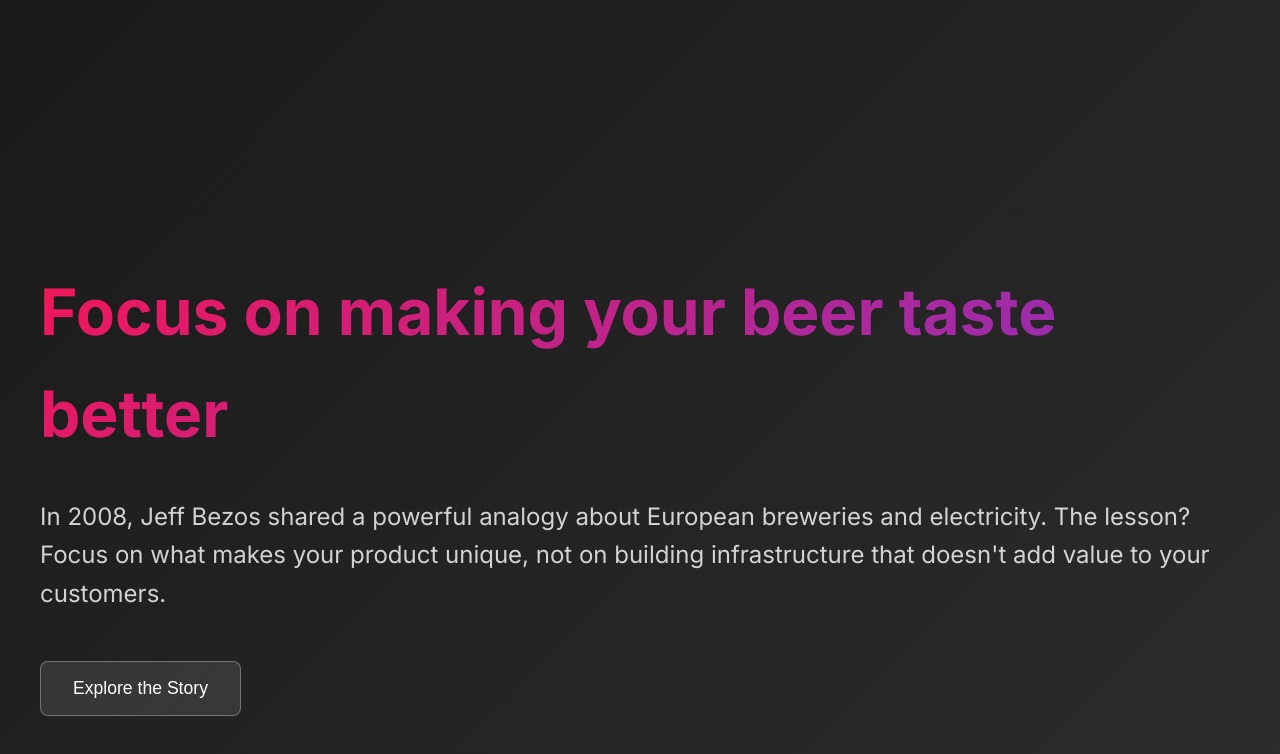
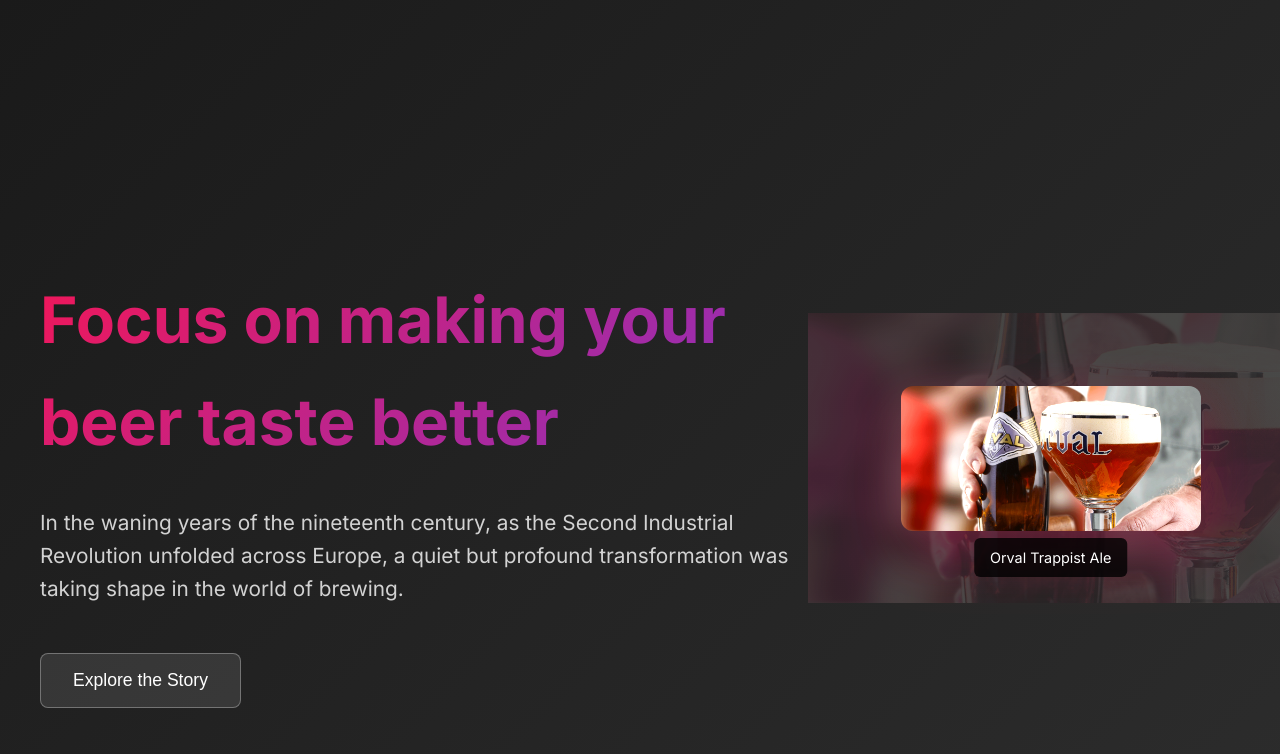
Before and after one commit to romdj/zerotoone.solutions, a SvelteKit app: page / in a window 1280 px wide. Shown: the part 802-1556 px from the top of the page. Built offline with nearby package versions, Linux system fonts and the light colour scheme.

Commit message:
feat: updated the beer story

```diff
--- /dev/null
+++ b/src/routes/+layout.ts
@@ -0,0 +1,2 @@
+export const prerender = true;
+export const trailingSlash = 'ignore';
--- a/src/routes/+page.svelte
+++ b/src/routes/+page.svelte
@@ -35,14 +35,21 @@
 </section>
 
 <!-- Story Section 1: Focus on making your beer taste better -->
-<section class="story-section" style="min-height: 100vh; background: linear-gradient(135deg, #1a1a1a 0%, #2d2d2d 100%); color: white; display: flex; align-items: center; padding: 4rem 2rem;">
-	<div style="max-width: 1200px; margin: 0 auto; width: 100%;">
+<section class="story-section" style="min-height: 100vh; background: linear-gradient(135deg, #1a1a1a 0%, #2d2d2d 100%); color: white; display: flex; align-items: center; padding: 4rem 2rem; position: relative; overflow: hidden;">
+	<!-- Background illustration -->
+	<div style="position: absolute; right: -10%; top: 50%; transform: translateY(-50%); opacity: 0.15; z-index: 0;">
+		<img src="/orval.png" alt="Orval Beer" style="width: 600px; height: auto; filter: sepia(20%) saturate(150%) hue-rotate(320deg);" />
+	</div>
+
+	<div style="max-width: 1200px; margin: 0 auto; width: 100%; position: relative; z-index: 1;">
+		<div style="display: grid; grid-template-columns: 2fr 1fr; gap: 4rem; align-items: center;">
+			<!-- Main content -->
 			<div class="story-content">
 				<h2 style="font-size: 4rem; font-weight: 700; margin-bottom: 2rem; background: linear-gradient(135deg, #F11759, #8333C5); -webkit-background-clip: text; -webkit-text-fill-color: transparent; background-clip: text;">
 					Focus on making your beer taste better
 				</h2>
-			<p style="font-size: 1.5rem; line-height: 1.6; margin-bottom: 3rem; color: rgba(255, 255, 255, 0.8);">
-				In 2008, Jeff Bezos shared a powerful analogy about European breweries and electricity. The lesson? Focus on what makes your product unique, not on building infrastructure that doesn't add value to your customers.
+				<p style="font-size: 1.3rem; line-height: 1.6; margin-bottom: 3rem; color: rgba(255, 255, 255, 0.8);">
+					In the waning years of the nineteenth century, as the Second Industrial Revolution unfolded across Europe, a quiet but profound transformation was taking shape in the world of brewing.
 				</p>
 
 				<button
@@ -55,19 +62,38 @@
 
 				{#if expandedStory === 'beer'}
 					<div class="expanded-story" style="margin-top: 3rem; padding: 2rem; background: rgba(0, 0, 0, 0.5); border-radius: 12px; border-left: 4px solid #F11759;">
-					<h3 style="color: #F11759; margin-bottom: 1.5rem; font-size: 1.5rem;">Jeff Bezos's talk at YC in 2008</h3>
 						<div style="font-size: 1.1rem; line-height: 1.7; color: rgba(255, 255, 255, 0.9);">
-						<p style="margin-bottom: 1.5rem;">Jeff uses this analogy for AWS. He talks about European beer breweries around the turn of the 20th century.</p>
-						<p style="margin-bottom: 1.5rem;">Electricity has just been invented. This was this massive enabling technology. Breweries could now brew vastly more quantities of beer than you could before electricity.</p>
-						<p style="margin-bottom: 1.5rem;">The first breweries to adopt it built their own power generators. It worked fine for a few years but it was super capital intensive.</p>
-						<p style="margin-bottom: 1.5rem;">Then the utilities companies came along and the next generation of breweries just rented the power from the utilities companies.</p>
-						<p style="margin-bottom: 1.5rem; font-weight: 600; color: #F11759;">[They beat] the first generation of breweries because guess what: whoever makes your electricity has no impact on how your beer tastes.</p>
-						<p style="margin-bottom: 1.5rem;">Jeff's argument to all of these startups [at YC] was focus on the attributes of your product that your customers are going to care about.</p>
-						<p style="margin-bottom: 1rem;">The second, if you look what Bezos did, not what he said, is that being a utility company is an exceedingly great business. Particularly, being an unregulated utility company.</p>
-						<p style="font-style: italic; color: rgba(255, 255, 255, 0.7);">— David Rosenthal</p>
+
+							<h4 style="color: #F11759; margin: 2rem 0 1rem 0; font-size: 1.3rem;">The First Wave: In-House Generation</h4>
+							<p style="margin-bottom: 1.5rem;">The earliest adopters of electrical power in their breweries invested heavily in on-site generators. They installed dynamos in darkened cellars, wired their mash tuns and centrifuges into bespoke circuits, and watched production volumes climb. Yet the promise was double-edged: while output soared, so too did capital expenditures, maintenance burdens, and technical headaches.</p>
+
+							<h4 style="color: #8333C5; margin: 2rem 0 1rem 0; font-size: 1.3rem;">The Rise of the Utility Model</h4>
+							<p style="margin-bottom: 1.5rem;">Suddenly, a new class of enterprises emerged: electric utilities. These companies specialized solely in generating and distributing power, spreading costs across many customers and mastering economies of scale. Rather than trying to tame the arc of generators themselves, a second generation of brewers simply plugged into the grid, paying for what they used and leaving reliability concerns to dedicated experts.</p>
+
+							<h4 style="color: #D67D21; margin: 2rem 0 1rem 0; font-size: 1.3rem;">Why the Shift Mattered</h4>
+							<p style="margin-bottom: 1.5rem; font-weight: 600; color: #F11759;">From a consumer's standpoint, there was no discernible difference in the quality or taste of beer produced by an on-site power plant versus a remote utility. Electricity, as an undifferentiated input, affected neither flavor nor character.</p>
+
+							<h4 style="color: #F11759; margin: 2rem 0 1rem 0; font-size: 1.3rem;">Two Enduring Lessons</h4>
+							<div style="background: rgba(241, 23, 89, 0.1); padding: 1.5rem; border-radius: 8px; margin: 1.5rem 0;">
+								<p style="margin-bottom: 1rem;"><strong style="color: #F11759;">Focus on Differentiation:</strong> Just as brewers should channel investment into the nuances that shape taste—yeast strains, barrel aging, water chemistry—modern innovators must concentrate on the attributes that customers will notice and cherish.</p>
+								<p style="margin-bottom: 0;"><strong style="color: #8333C5;">The Power of the Invisible Backbone:</strong> Those electric utilities occupied an enviable strategic position. They provided mission-critical infrastructure with minimal threat of substitution—owning that kind of "pipe" or platform can yield enduring defensibility and profitability.</p>
+							</div>
+
+							<p style="font-style: italic; color: rgba(255, 255, 255, 0.7); margin-top: 2rem; padding-top: 1.5rem; border-top: 1px solid rgba(255, 255, 255, 0.2);">The brewery-electricity saga offers more than a quaint parable—it reveals the anatomy of competitive advantage. By distinguishing between what must be bespoke and what can be commoditized, enterprises find a clearer path to growth, resilience, and lasting impact.</p>
 						</div>
 					</div>
 				{/if}
+			</div>
+
+			<!-- Side illustration -->
+			<div style="display: flex; justify-content: center; align-items: center;">
+				<div style="position: relative;">
+					<img src="/orval.png" alt="Orval Trappist Beer" style="width: 300px; height: auto; border-radius: 12px; box-shadow: 0 20px 60px rgba(241, 23, 89, 0.3); filter: brightness(1.1) contrast(1.1);" />
+					<div style="position: absolute; -bottom: 1rem; left: 50%; transform: translateX(-50%); background: rgba(0, 0, 0, 0.8); color: white; padding: 0.5rem 1rem; border-radius: 6px; font-size: 0.9rem; white-space: nowrap;">
+						Orval Trappist Ale
+					</div>
+				</div>
+			</div>
 		</div>
 	</div>
 </section>
```
Also changed, not shown: static/orval.png (added). Lines whose indentation alone changed are shown as unchanged.
